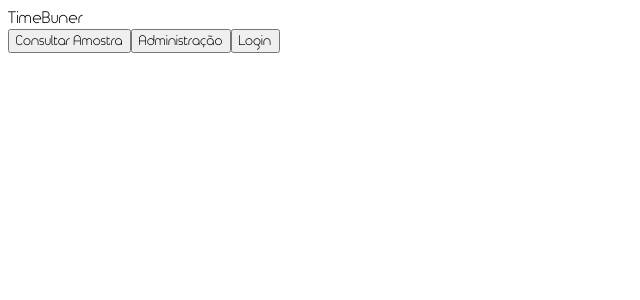
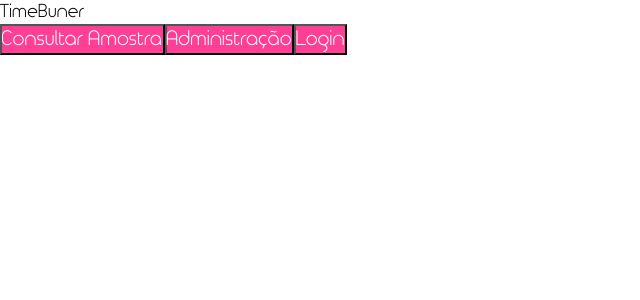
Before and after one commit to SirSavio/Sistema-Web-Polimerize, a React (Create React App) app in the folder frontend/: page / in a window 1280 px wide. Shown: the top 300 px of the page, without its empty margins (0-640 px from the left). Built offline with nearby package versions, Linux system fonts and the light colour scheme; the HTML template or start-up script is replaced by a standard one.

Commit message:
configurações globais de customização

```diff
--- a/frontend/src/App.js
+++ b/frontend/src/App.js
@@ -1,6 +1,6 @@
 import React from 'react';
 import Routes from './routes';
-import './style.css';
+import './global.css';
 
 function App() {
   return (
--- a/frontend/src/style.css
+++ b/frontend/src/global.css
@@ -21,3 +21,25 @@
         format('truetype')
     ;
 }
+
+*{
+    margin: 0;
+    padding: 0;
+    outline: 0;
+    box-sizing: border-box;
+}
+
+body{
+    font: 400 18px timeburnernormal;
+    -webkit-font-smoothing: antialiased;
+}
+
+input, button, textarea{
+    font: 400 20px timeburnernormal;
+}
+
+button{
+    background-color: #ff3f95;
+    color: #ffffff;
+    cursor: pointer;
+}
```
